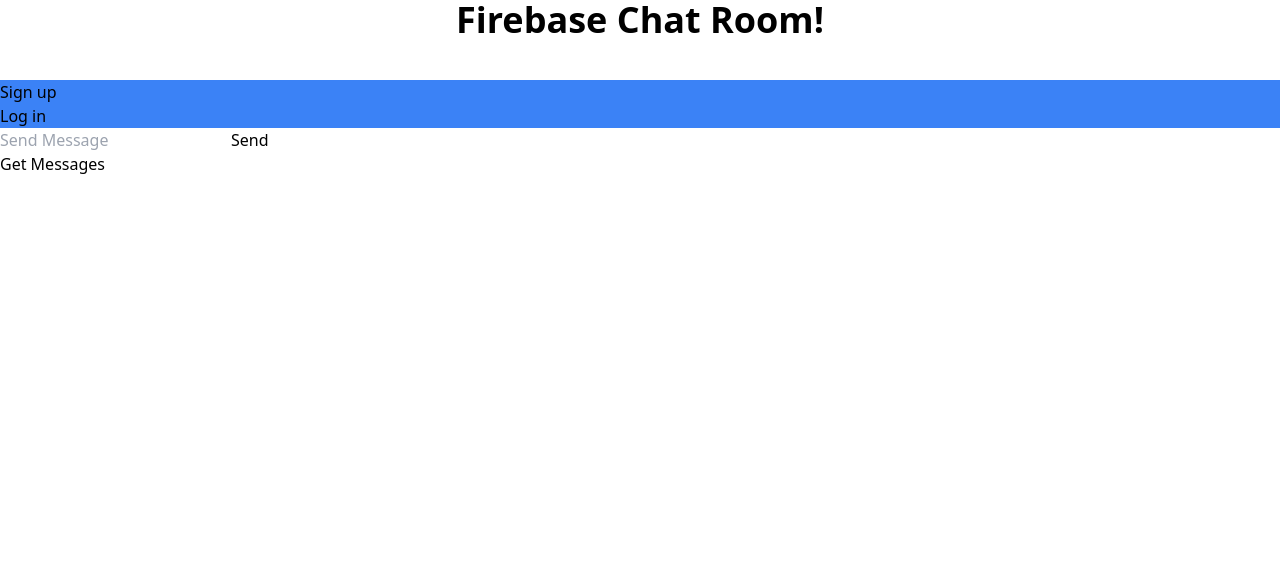
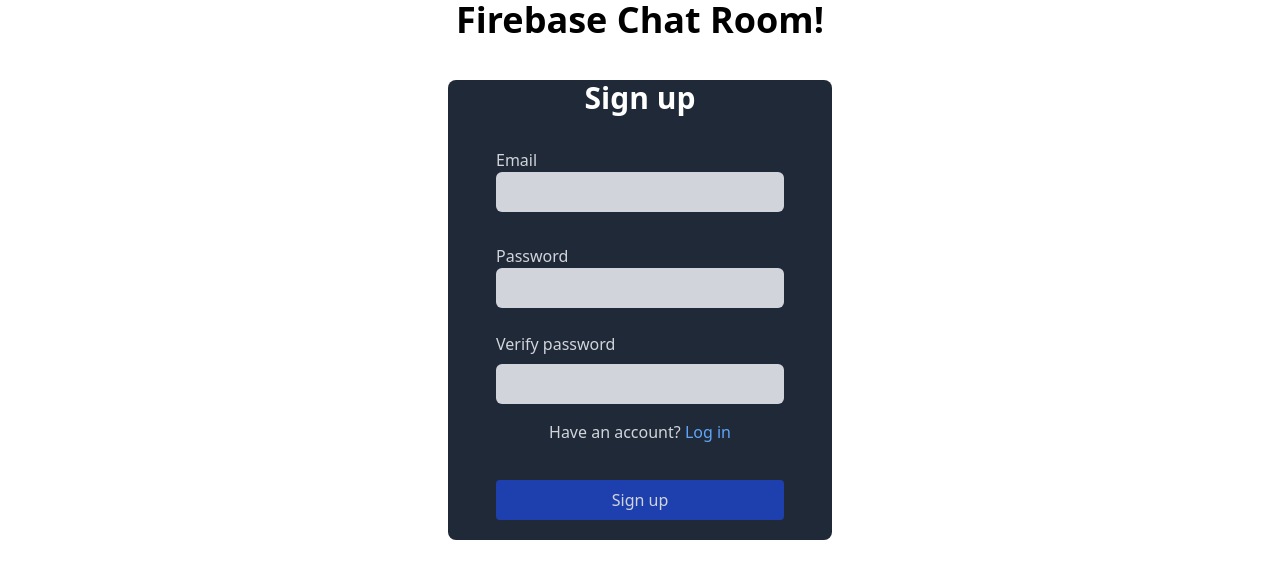
Before and after one commit to ChristianStaubo/chat-app-channel, a React (Create React App) app: page / in a window 1280 px wide. Shown: the top 578 px of the page. Built offline with nearby package versions, Linux system fonts and the light colour scheme.

Commit message:
sign up card created

```diff
--- a/src/App.js
+++ b/src/App.js
@@ -6,6 +6,7 @@
 import LogIn from './pages/LogIn';
 import { useState } from 'react';
 import SignOut from './pages/SignOut';
+import Form from './pages/Form';
 // let email = '123@gmail.com'
 // let password = 'password123'
 // const handleSignUp = (e) => {
@@ -56,14 +57,15 @@
   return (
     <div className="App">
       <h1 className='text-4xl font-bold text-center'>Firebase Chat Room!</h1>
-      <div className='mt-10 bg-blue-500'>
+      {/* <div className='mt-10 bg-blue-500'>
         <SignUp />
         {
           !user ? <LogIn  setUser={setUser}/> : <SignOut setUser={setUser}/>
         }
-      </div>
+      </div> */}
+      <Form />
 
-      <SendMessage />
+      {/* <SendMessage /> */}
     </div>
   );
 }
--- a/src/pages/Form.js
+++ b/src/pages/Form.js
@@ -2,7 +2,32 @@
 
 function Form() {
   return (
-    <div>Form</div>
+    <div className=' mt-10 flex rounded-lg bg-gray-800 w-full md:w-[30%] mx-auto'>
+        <form className='flex flex-col justify-center items-center gap-4 w-full '>
+            <h1 className='text-3xl font-bold pb-2 text-white'>Sign up</h1>
+            <div className='flex flex-col m-2 '>
+              <label className=' text-gray-300' for='email'>Email</label>
+              <input className='py-2 w-72 px-2 rounded-md  bg-gray-300' type='text'  />
+            </div>
+
+            <div className='flex flex-col m-2'>
+              <label className='text-gray-300' for='password'>Password</label>
+              <input className='w-72 px-2 rounded-md py-2  bg-gray-300' type='password'  />
+            </div>
+            <div className='flex flex-col gap-2'>
+              <label className='text-gray-300' for='password'>Verify password</label>
+              <input className='w-72 px-2 rounded-md py-2 bg-gray-300' type='password'  />
+            </div>
+
+            <div>
+                <p className='text-gray-300'>Have an account? <span className='text-blue-400'>Log in</span></p>
+            </div>
+            <button type='submit' className='text-gray-300 my-5 py-2 w-72 rounded bg-blue-800'>Sign up</button>
+
+
+
+        </form>
+    </div>
   )
 }
 
```
